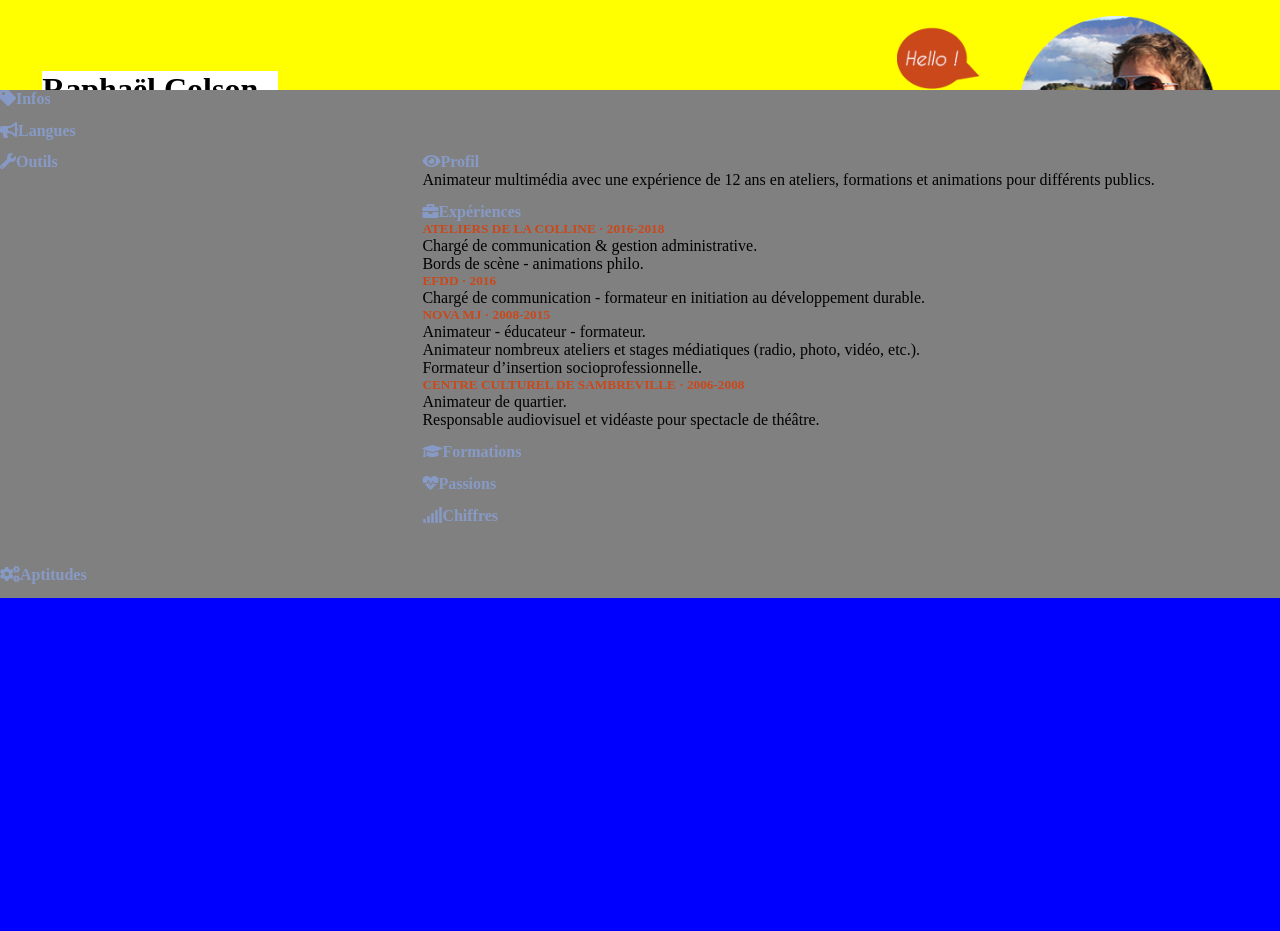
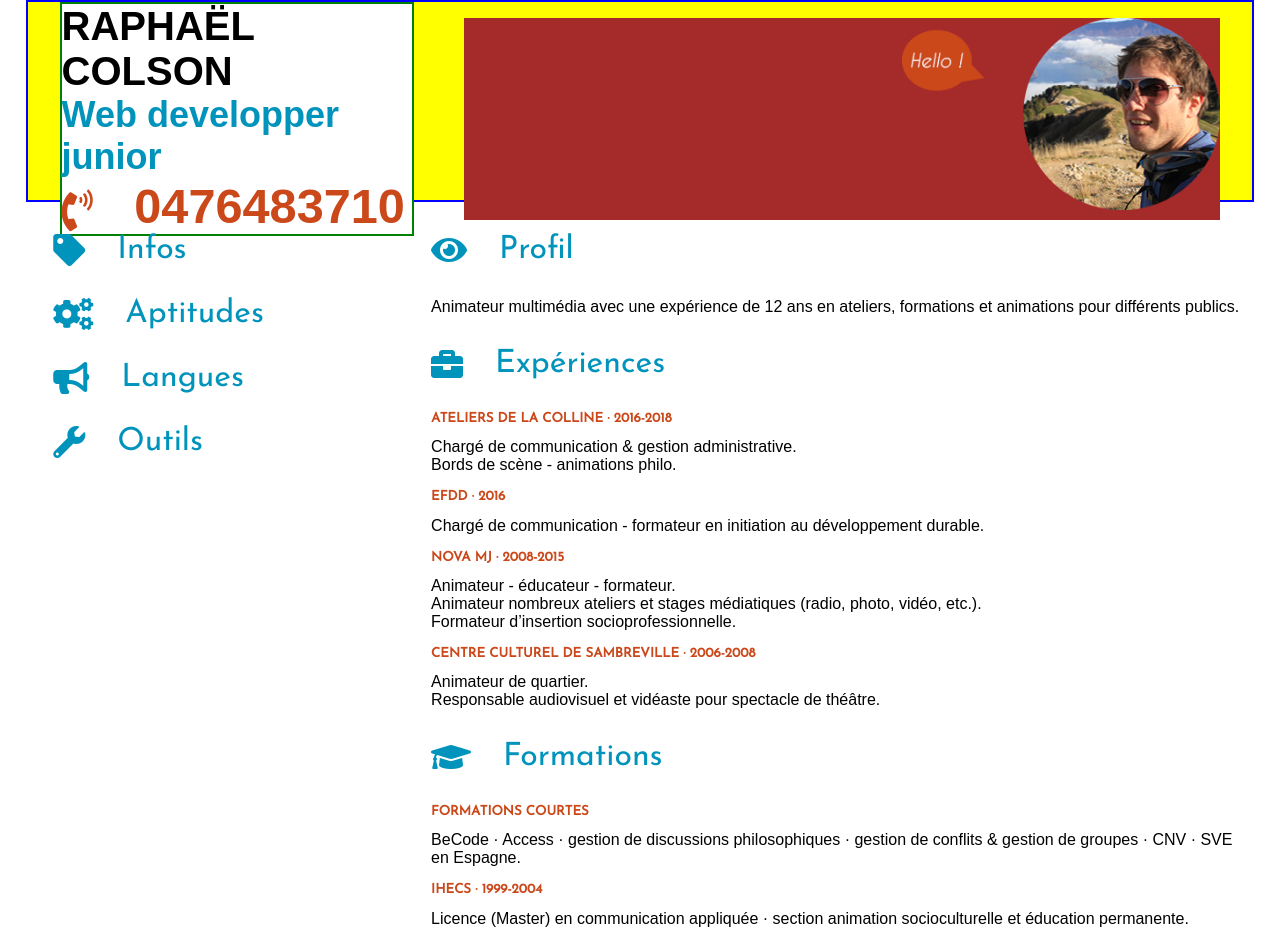
Before and after one commit to rafacolsn/Mon-CV, a plain HTML site: page index.html in a window 1280 px wide. Shown: the top 931 px of the page. Before the commit the page ends 800 px from the top, so only its background shows below. Drawn offline with Linux system fonts and the light colour scheme; a web font is replaced by a local one.

Commit message:
mise en page CV

```diff
--- a/index.html
+++ b/index.html
@@ -3,14 +3,16 @@
   <head>
     <meta charset="utf-8">
     <link rel="stylesheet" href="https://use.fontawesome.com/releases/v5.4.2/css/all.css" integrity="sha384-/rXc/GQVaYpyDdyxK+ecHPVYJSN9bmVFBvjA/9eOB+pb3F2w2N6fc5qB9Ew5yIns" crossorigin="anonymous">
+    <link href="https://fonts.googleapis.com/css?family=KoHo" rel="stylesheet">
+    <link href="https://fonts.googleapis.com/css?family=Josefin+Sans|KoHo" rel="stylesheet">
     <link rel="stylesheet" href="style.css" type="text/css">
     <title>CV de Raphaël Colson</title>
   </head>
   <body>
-    <main>
+    <!-- <main> -->
         <header>
           <div class="infos-nom">
-            <h1>Raphaël Colson</h1>
+            <h1>RAPHAËL COLSON</h1>
             <h2>Web developper junior</h2>
             <div class="phone">
               <i class="fas fa-phone-volume"></i>
@@ -24,8 +26,9 @@
         </header>
 
         <div class="container">
+          <div class="left-column">
+            <div class="infos">
 
-            <div class="infos">
               <div class="titre">
                 <i class="fas fa-tag"></i>
                 <h4>Infos</h4>
@@ -55,9 +58,12 @@
                 <i class="fas fa-wrench"></i>
                 <h4>Outils</h4>
               </div>
+            </div>
 
           </div>
+          <!-- fin de la left column -->
 
+          <div class="right-column">
             <div class="profil">
               <div class="titre">
                 <i class="fas fa-eye"></i>
@@ -90,15 +96,20 @@ Responsable audiovisuel et vidéaste pour spectacle de théâtre.</p>
                 <i class="fas fa-graduation-cap"></i>
                 <h4>Formations</h4>
               </div>
-
+              <h5>FORMATIONS COURTES</h5>
+              <p>BeCode · Access · gestion de discussions philosophiques · gestion de conflits & gestion de groupes · CNV · SVE en Espagne.
+</p>
+              <h5>IHECS · 1999-2004</h5>
+              <p>Licence (Master) en communication appliquée · section animation socioculturelle et éducation permanente. </p>
             </div>
+            <div class="passions-chiffres-container">
 
               <div class="passions">
                 <div class="titre">
                   <i class="fas fa-heartbeat"></i>
                   <h4>Passions</h4>
                 </div>
-
+                <img src="../Mon-CV/images/passions-icones.png" alt="icones mes passions">
               </div>
 
               <div class="chiffres">
@@ -106,14 +117,21 @@ Responsable audiovisuel et vidéaste pour spectacle de théâtre.</p>
                   <i class="fas fa-signal"></i>
                   <h4>Chiffres</h4>
                 </div>
+                <img src="../Mon-CV/images/stats.png" alt="stats">
+              </div>
 
             </div>
 
           </div>
+          <!-- fin de la right-column -->
+
+
+        </div>
+        <!-- fin du container -->
 
 
 
-    </main>
+    <!-- </main> -->
 
 
 
--- a/style.css
+++ b/style.css
@@ -1,69 +1,112 @@
+
+
 body, h1, h2, h3, h4, h5, h6, p {
   margin : 0;
   padding : 0;
+
 }
 
 body {
-  background-color: blue;
-}
-main {
+  font-family: 'KoHo', sans-serif;
   display: grid;
   grid-template-rows: 15% 1fr;
-  background-color: green;
+  grid-template-columns: 2% 33% 1fr 2%;
 }
+
+h1 {
+  font-size: 2.5em;
+}
+
+
+h4 {
+  font-family: 'Josefin Sans', sans-serif;
+  font-weight: lighter;
+}
+
 h5 {
   color: #CA481A;
+  font-family: 'Josefin Sans', sans-serif;
 }
 header {
   grid-row: 1;
+  grid-column : 2 / 4;
+  display: grid;
+  grid-template-columns: 33% 1fr;
   background-color: yellow;
-display: grid;
-  grid-template-columns: 25% auto 35%;
+  border: 2px solid blue;
 }
+
 .infos-nom {
   grid-column: 1;
   background-color: white;
-  margin: auto;
+  border: 2px solid green;
+  margin: auto 2em;
+  min-width: 350px;
+}
+.infos-nom h2 {
+  font-size: 2.25em;
+  color: #0093BB;
 }
 
 .phone {
   display: flex;
+  margin: 0 auto;
+  font-size: 2.6em;
+  color: #CA481A;
 }
 
+.phone i {
+  padding-top: 0.3em;
+  padding-right: 1em;
+}
 .photo {
-  grid-column: 3;
-  margin: 1em auto;
-
+  grid-column: 2;
+  margin: 1em 2em;
+  background-color: brown;
 }
 
 .photo img {
   height: 12em;
+  float: right;
 }
 /* fin du header */
 .container {
   grid-row: 2;
-  background-color: grey;
+  grid-column : 2 / 4;
   display: grid;
   grid-template-columns: 33% 1fr;
-  grid-template-rows: repeat (28, 1fr);
 }
+.container p, .container h4, h5 {
+  margin-bottom: 1em;
+}
+.left-column {
+  grid-column: 1;
+  margin: 2em auto;
+  min-width: 350px;
+}
+.right-column {
+  grid-column: 2;
+  margin: 2em auto;
+}
+
 .titre {
   display: flex;
-  color: #879AC6;
+  color: #0093BB;
+  font-size: 2em;
 }
+
+.titre h4 {
+  margin-left: 1em;
+}
+
+
 .infos{
-  grid-row: 1;
-  grid-column: 1;
 }
 .aptitudes {
-  grid-column: 1;
-  grid-row: 10
 }
 .langues {
-  grid-column: 1;
 }
 .outils {
-  grid-column: 1;
 }
 .profil {
   grid-column: 2;
@@ -71,16 +114,24 @@ display: grid;
 
 .experiences {
   grid-column: 2;
+  margin-top: 2em;
 }
 
 .formations {
   grid-column: 2;
+  margin-top: 2em;
 }
-
+.passions-chiffres-container {
+  display: 	grid;
+  grid-template-columns: 50% 50%;
+  margin: 2em auto;
+}
 .passions {
-  grid-column: 2;
+  grid-column: 1;
+  margin-top: 2em;
 }
 
 .chiffres {
   grid-column: 2;
+  margin-top: 2em;
 }
```
Also changed, not shown: fonts/CaviarDreams.ttf (added), fonts/Champagne & Limousines.ttf (added), images/passions-icones.png (added). Lines whose indentation alone changed are shown as unchanged.
